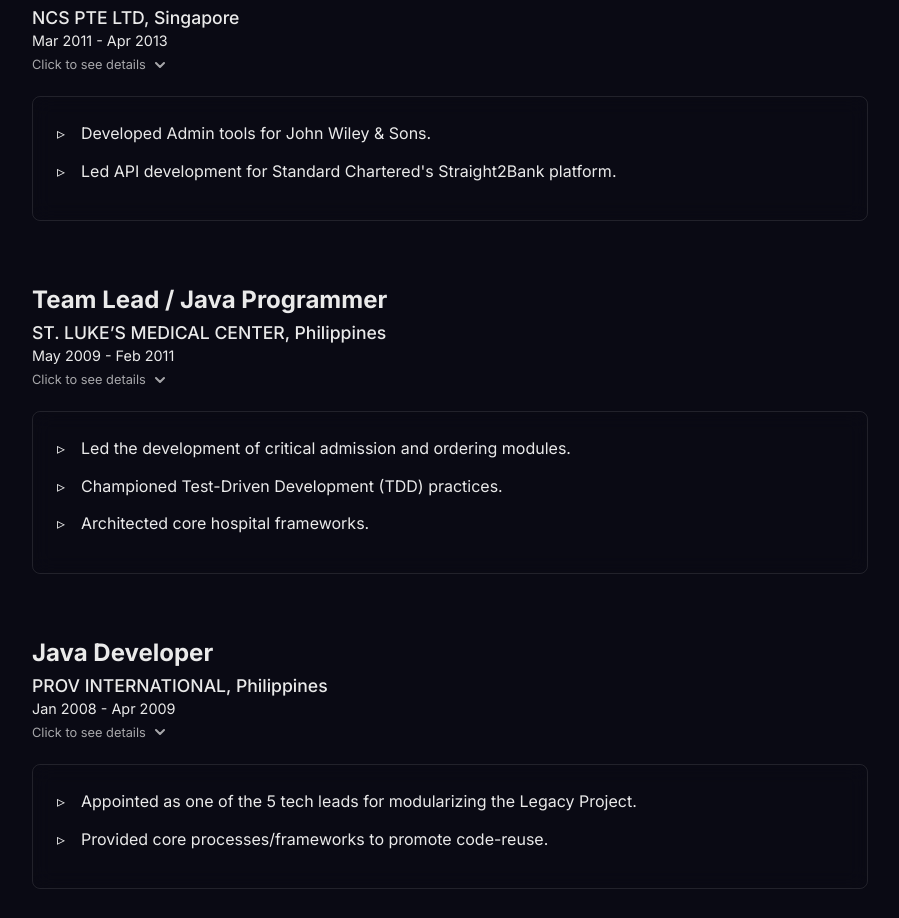
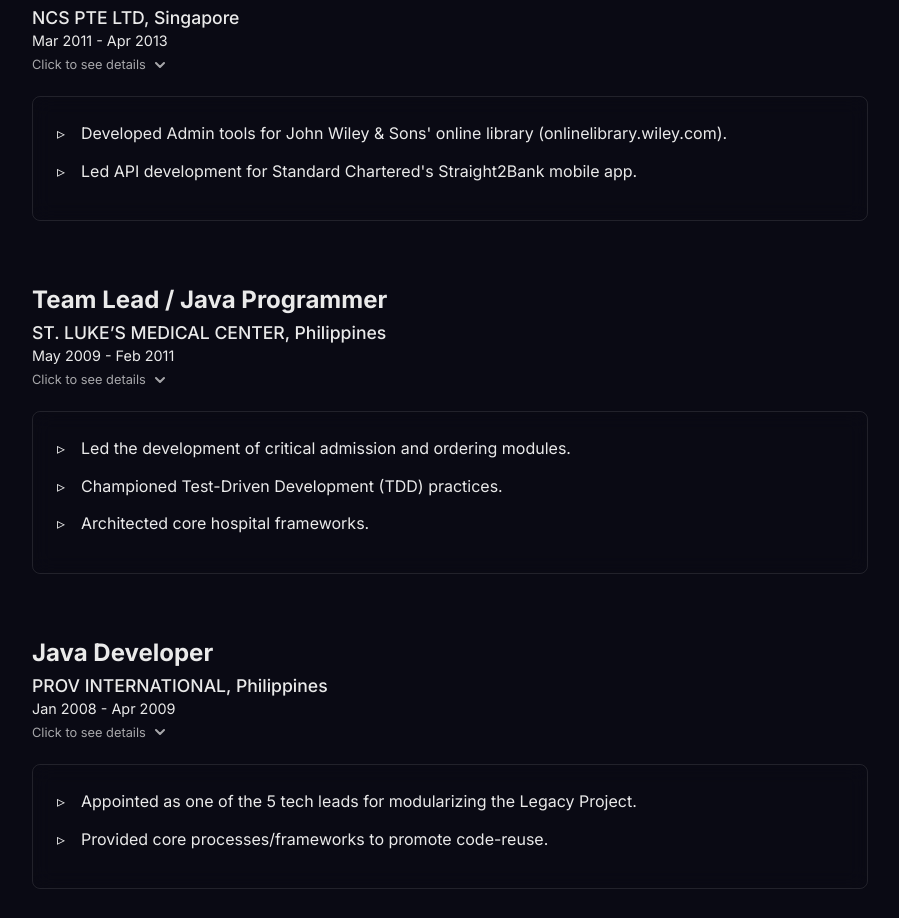
Before and after one commit to jupiterhub/walkingjupiter-profile, a Next.js app: page / in a window 1280 px wide. Shown: the part 4010-4928 px from the top of the page, without its empty margins (222-1121 px from the left). Built offline with nearby package versions, Linux system fonts and the light colour scheme.

Commit message:
feat: updated experience to include sales uplift in the work in the team

```diff
--- a/src/components/Experience.tsx
+++ b/src/components/Experience.tsx
@@ -48,12 +48,13 @@ const experiences: ExperienceItem[] = [
             {
                 name: "Previous Project: Recommendations, Substitutions & Lists",
                 description: [
+                    "<strong>Personalized Substitutions:</strong> Increased sales uplift of basket adds by over <strong>£2 million</strong> through the implementation of personalized substitution recommendations.",
                     "<strong>Cloud Cost Optimization:</strong> Identified inefficiencies in backend resource usage and executed a migration strategy (AWS to Azure) that delivered <strong>£440,000 annual savings</strong>.",
                     "<strong>Event-Driven Architecture:</strong> Drove the technical initiative to enable real-time collaborative ordering using <strong>Kafka</strong>, ensuring instant synchronization across user devices.",
                     "<strong>Technical Modernization:</strong> Spearheaded the adoption of <strong>Java 21</strong> and Virtual Threads to improve the throughput of high-traffic backend services.",
                     "<strong>Infrastructure:</strong> Led the implementation of 'Pipeline-as-Code,' standardizing CI/CD templates that reduced release timings by <strong>25%</strong>."
                 ],
-                technologies: ["Java 21", "Kafka", "Azure", "Micronaut", "Redis"]
+                technologies: ["Java 18/21", "Kafka", "Azure", "Micronaut", "Redis", "Couchbase"]
             }
         ]
     },
@@ -81,7 +82,7 @@ const experiences: ExperienceItem[] = [
                 description: [
                     "Authored a technical deep-dive on our journey to Continuous Delivery, detailing how we reduced deployment times from 4 hours to 15 minutes."
                 ],
-                technologies: ["CI/CD", "GoCD", "Docker", "Technical Writing"]
+                technologies: ["CI/CD", "GoCD", "Automated Testing", "Technical Writing"]
             }
         ]
     },
@@ -110,7 +111,7 @@ const experiences: ExperienceItem[] = [
                     "Developed a Global Advertising platform for the Rakuten group.",
                     "Implemented Agile practices (CI, Scrum, XP), increasing velocity by 30%."
                 ],
-                technologies: ["Java", "Spring", "Gradle", "Flyway", "MySQL", "Big Data ETL"]
+                technologies: ["Java", "Spring", "Gradle", "Flyway", "MySQL", "ETL"]
             }
         ],
         starExamples: [
@@ -126,8 +127,8 @@ const experiences: ExperienceItem[] = [
         company: "NCS PTE LTD, Singapore",
         period: "Mar 2011 - Apr 2013",
         points: [
-            "Developed Admin tools for John Wiley & Sons.",
-            "Led API development for Standard Chartered's Straight2Bank platform."
+            "Developed Admin tools for John Wiley & Sons' online library (onlinelibrary.wiley.com).",
+            "Led API development for Standard Chartered's Straight2Bank mobile app."
         ],
         projects: [
             {
@@ -136,14 +137,14 @@ const experiences: ExperienceItem[] = [
                     "Mobile Trade Finance module allowing corporate clients to approve transactions on the go.",
                     "Optimized API payloads to improve efficiency by 15%."
                 ],
-                technologies: ["Java EE", "Web Services (SOAP)", "Mobile Web Optimization"]
+                technologies: ["Java EE", "Web Services (SOAP)", "Mobile Web Optimization", "REST"]
             },
             {
                 name: "John Wiley & Sons 'Access Control'",
                 description: [
                     "Administrative tools for library provisioning and analytics."
                 ],
-                technologies: ["Java", "SiteCatalyst", "Google Analytics API"]
+                technologies: ["Java", "SiteCatalyst", "MarkLogic"]
             }
         ]
     },
```
